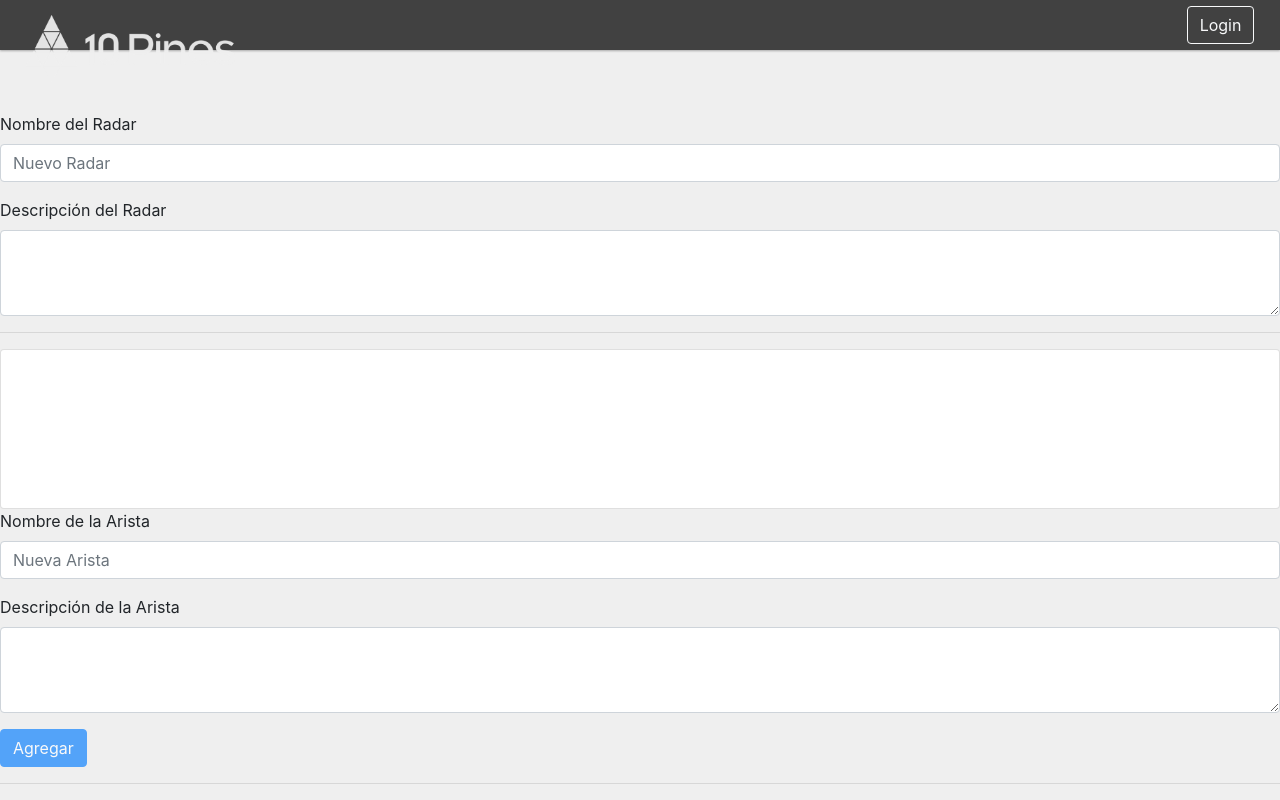
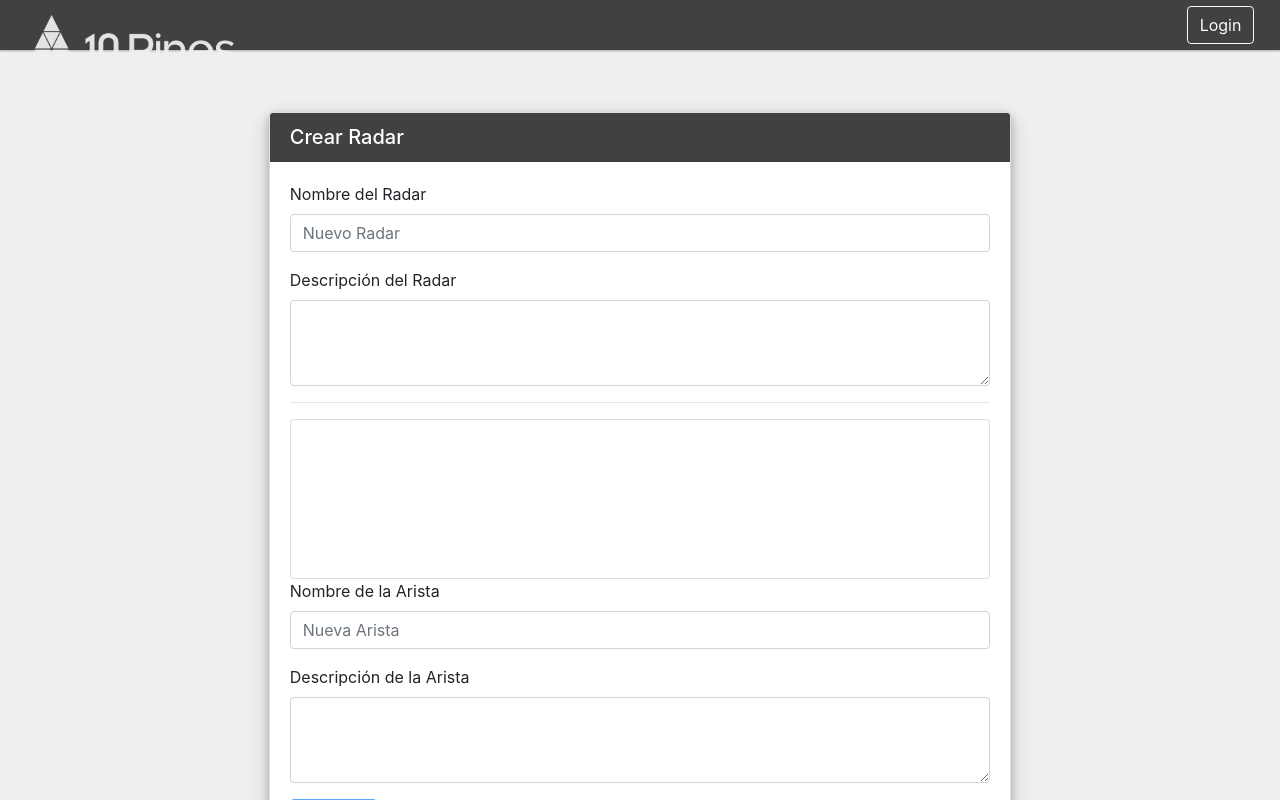
Before and after one commit to 10PinesLabs/radar, an Angular app: page /createRadar in a window 1280 px wide. Shown: the top 800 px of the page. Built offline with nearby package versions, Linux system fonts and the light colour scheme.

Commit message:
Agregado el formulario a la card contenedora generica

```diff
--- a/src/app/create-radar/create-radar.component.html
+++ b/src/app/create-radar/create-radar.component.html
@@ -1,3 +1,6 @@
+<app-card-container [header]="'Crear Radar'">
+  <div class="card-body">
+
     <form (ngSubmit)="createRadar()">
       <div class="form-group">
         <label for="radarTitle">Nombre del Radar</label>
@@ -70,3 +73,6 @@
         Crear
       </button>
     </form>
+
+  </div>
+</app-card-container>
```
Lines whose indentation alone changed are shown as unchanged.
